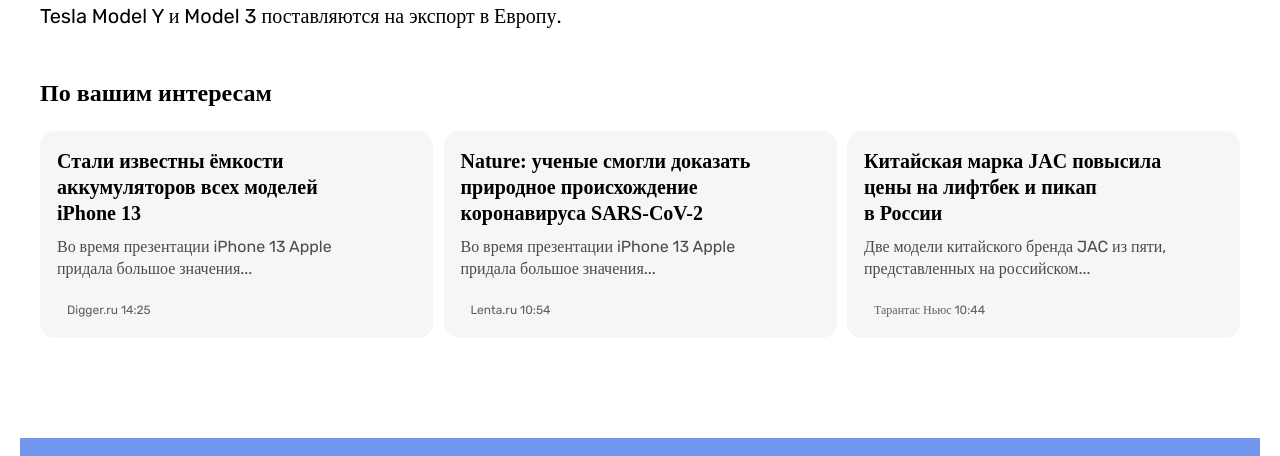
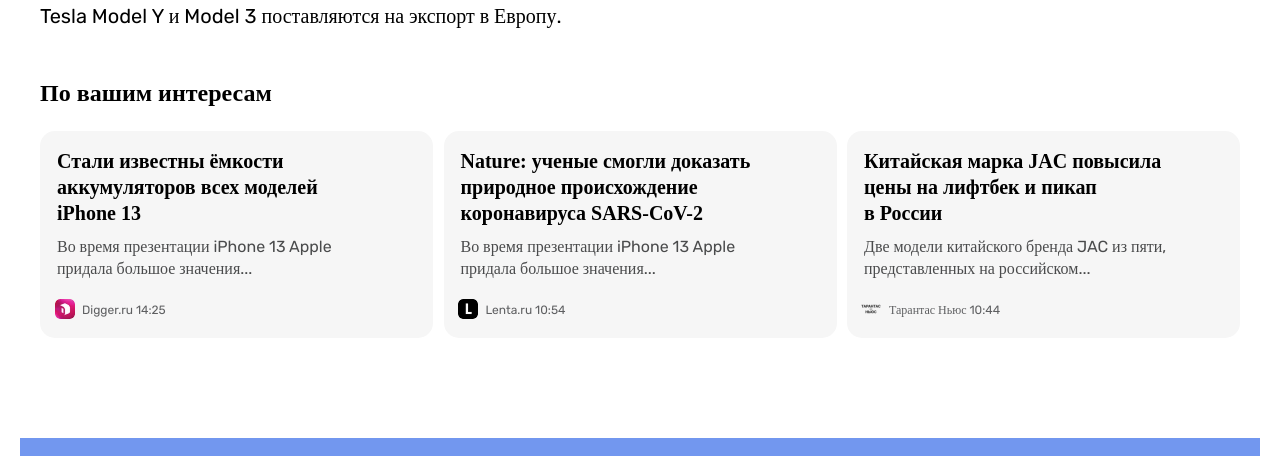
Before and after one commit to rozimat/NAMANGANLIKLAR-24, a plain HTML site: page article.html in a window 1280 px wide. Shown: the part 1464-1920 px from the top of the page. Drawn offline with Linux system fonts and the light colour scheme; a web font is replaced by a local one.

Commit message:
changed in article

```diff
--- a/article.html
+++ b/article.html
@@ -203,7 +203,7 @@
             Во время презентации iPhone 13 Apple <br>
             придала большое значения...
           </p>
-          <span class="cardd__span">Digger.ru <time datetime="14:25">14:25</time></span>
+          <span class="cardd__span hero__footer--icon4">Digger.ru <time datetime="14:25">14:25</time></span>
         </div>
         <div class="cardd">
           <h4 class="cardd__heading">
@@ -215,7 +215,7 @@
             Во время презентации iPhone 13 Apple <br>
             придала большое значения...
           </p>
-          <span class="cardd__span">Lenta.ru  <time datetime="10:54">10:54</time></span>
+          <span class="cardd__span hero__footer--icon5">Lenta.ru  <time datetime="10:54">10:54</time></span>
         </div>
         <div class="cardd">
           <h4 class="cardd__heading">
@@ -227,7 +227,7 @@
             Две модели китайского бренда JAC из пяти, <br>
             представленных на российском...
           </p>
-          <span class="cardd__span">Тарантас Ньюс <time datetime="10:44">10:44</time></span>
+          <span class="cardd__span hero__footer--icon6">Тарантас Ньюс <time datetime="10:44">10:44</time></span>
         </div>
       </div>
     </section>
--- a/sass/block/_interes.scss
+++ b/sass/block/_interes.scss
@@ -39,10 +39,28 @@
 
   }
   &__span{
-    padding-left: 10px;
+    padding-left: 25px;
     font-weight: 400;
     font-size: 12px;
     line-height: 14px;
     color: #5e5f61;
+    position: relative;
+  }
+  &__span::before{
+  content: "";
+  position: absolute;
+  margin-right: 15px;
+  display: block;
+  width: 20px;
+  height: 20px;
+  background-repeat: no-repeat;
+  background-position: center left;
+  background-size: auto;
+  left: -2%;
+  top: -1%;
+  transform: translateY(-4px);
+  overflow: hidden;
+  border-radius: 5px;
+
   }
 }
```
Also changed, not shown: css/main.css, 1 other file.
